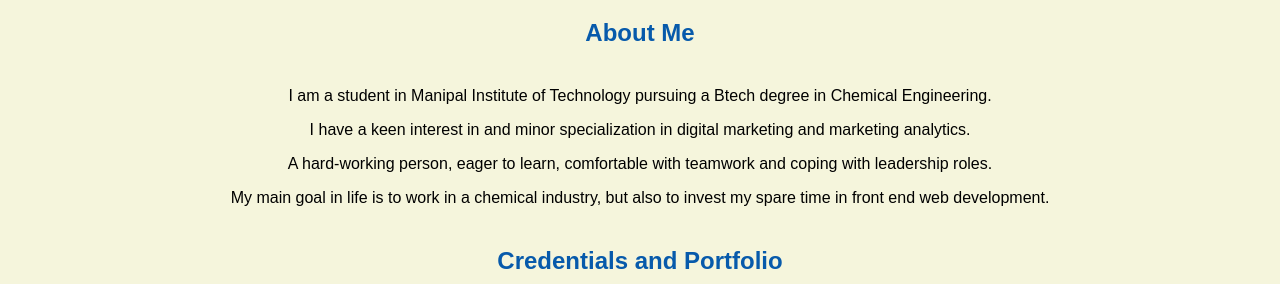
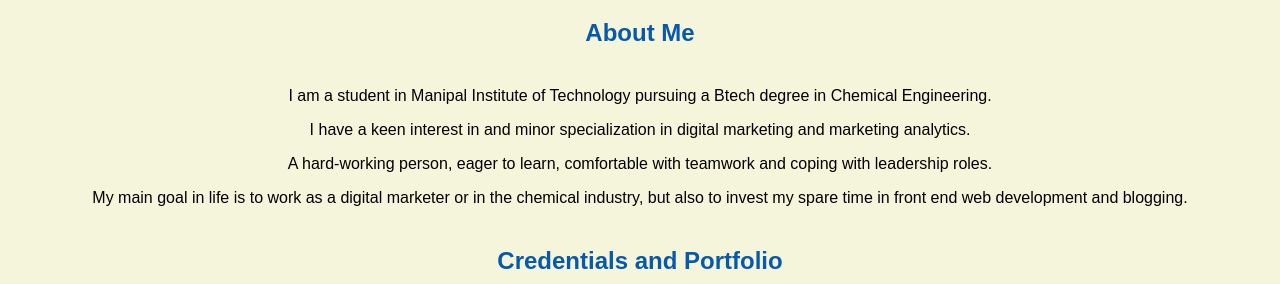
Before and after one commit to ThoughtfulPig119/ThoughtfulPig119, a plain HTML site: page index.html in a window 1280 px wide. Shown: the part 516-800 px from the top of the page. Drawn offline with Linux system fonts and the light colour scheme.

Commit message:
Update index.html

```diff
--- a/index.html
+++ b/index.html
@@ -25,8 +25,8 @@
 	specialization in digital marketing and marketing analytics.</p>
     <p>A hard-working person, eager to learn, comfortable with teamwork and
 	coping with leadership roles.</p>
-    <p>My main goal in life is to work in a chemical industry, but also
-          to invest my spare time in front end web development.</p>
+    <p>My main goal in life is to work as a digital marketer or in the chemical industry, but also
+          to invest my spare time in front end web development and blogging.</p>
     <h2>Credentials and Portfolio</h2>
     <p><a href="resume/chinmay kulkarni.pdf">My Resume</a> | <a href="https://github.com/ThoughtfulPig119">My Github</a> | <a href="https://www.linkedin.com/in/chinmay-kulkarni-0b4846177"> My LinkedIn</a></p>
     <h2>Contact</h2>
```
